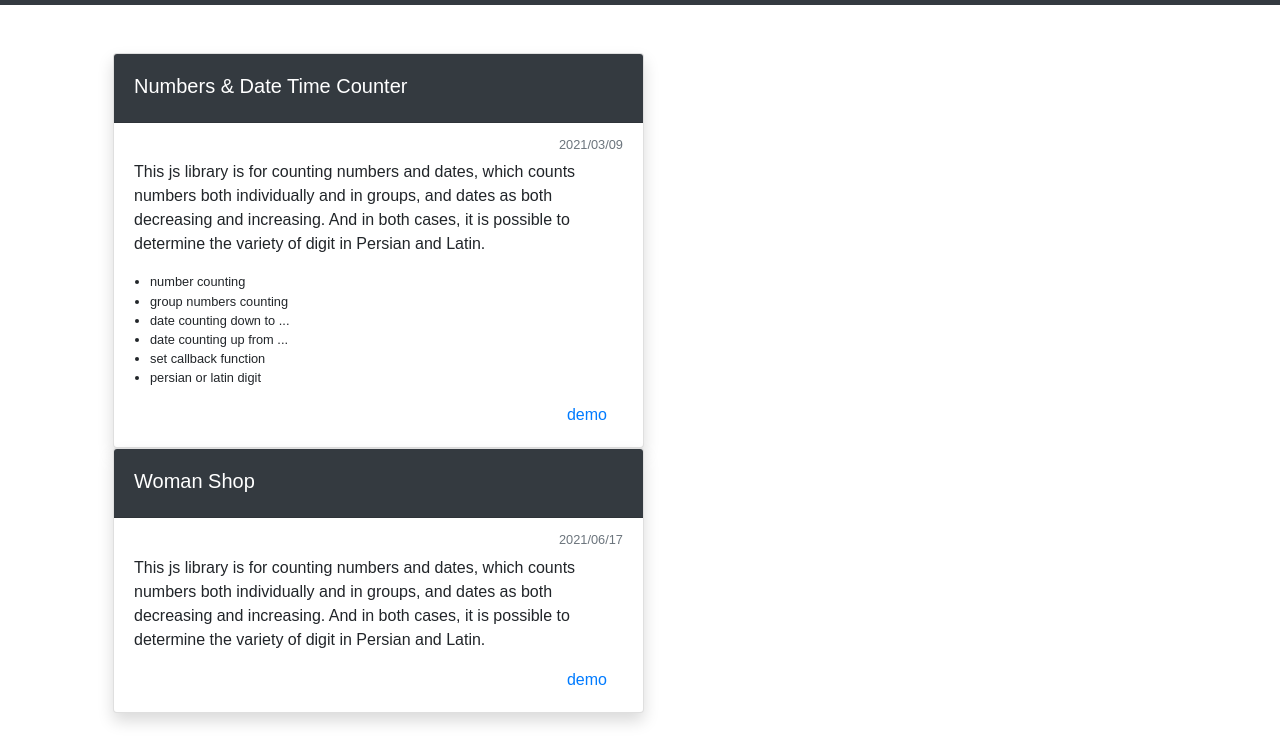
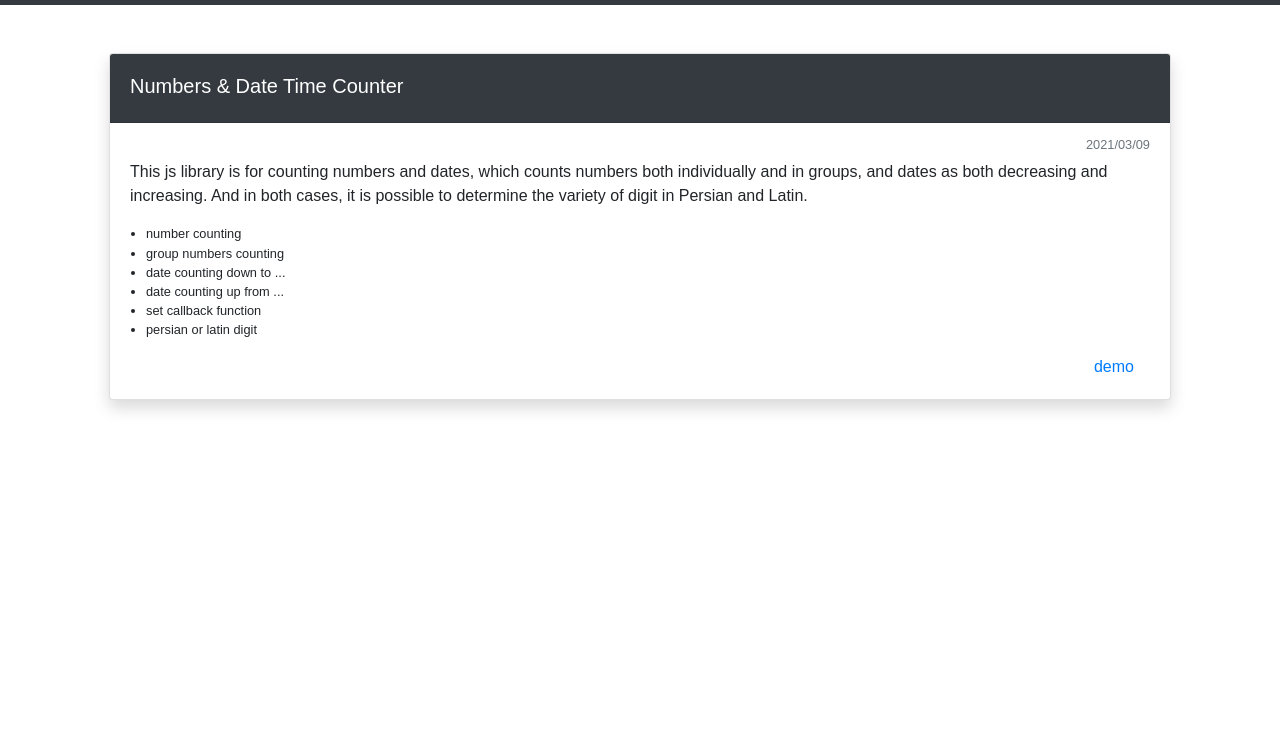
Before and after one commit to ViewApps/ViewApps.github.io, a plain HTML site: page index.html in a window 1280 px wide. Shown: the part 56-800 px from the top of the page. Drawn offline with nearby package versions, Linux system fonts and the light colour scheme; a small style sheet from the web is missing.

Commit message:
Update index.html

```diff
--- a/index.html
+++ b/index.html
@@ -53,7 +53,8 @@
     <div class="container mt-5">
 
         <div class="row mx-sm-4">
-            <div class="card shadow rounded px-0 col-md-6 mx-1">
+            <div calss=" px-2 col-md-6"
+                <div class="card shadow rounded w-100 px-0">
                     <div class="card-header bg-dark text-white">
                         <h5 class="card-title mt-2">Numbers & Date Time Counter</h5>
                     </div>
@@ -76,21 +77,10 @@
                         </div>
                     </div>
                 </div>
-            <div class="card shadow rounded px-0 col-md-6 mx-1">
-                <div class="card-header bg-dark text-white">
-                    <h5 class="card-title mt-2">Woman Shop</h5>
             </div>
-                <div class="card-body">
-                    <h6 class="card-subtitle mb-2 text-muted small text-right">2021/06/17</h6>
-                    <p class="card-text">This js library is for counting numbers and dates, which counts numbers both
-                        individually and in groups, and dates as both decreasing and increasing. And in both cases, it
-                        is possible to determine the variety of digit in Persian and Latin.</p>
 
-                    <div class="text-right mx-3">
-                        <a href="shop/index.html" class="card-link">demo</a>
-                    </div>
-                </div>
-            </div>
+
+
         </div>
     </div>
 
```
Lines whose indentation alone changed are shown as unchanged.
